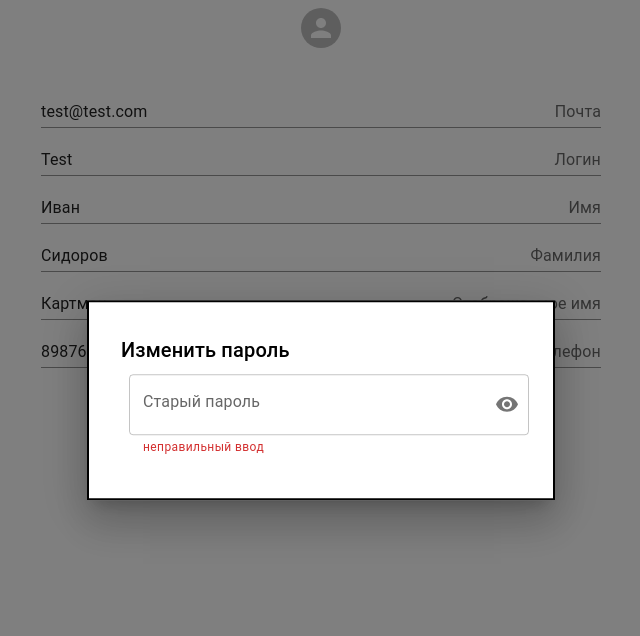
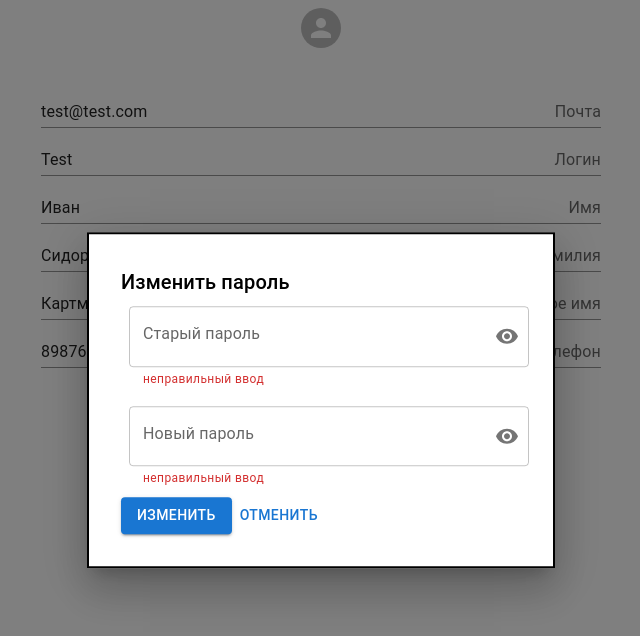
Before and after one commit to harlequin-plus/dreamteam_mf05, a React (Vite) app in the folder packages/client/: page / in a window 1280 px wide. Both pictures are taken after a click on the button "ИЗМЕНИТЬ ПАРОЛЬ". Shown: the top 636 px of the page, without its empty margins (319-959 px from the left). Built offline with nearby package versions, Linux system fonts and the light colour scheme.

Commit message:
added modal window for change pass

```diff
--- a/packages/client/src/components/BasicModal/BasicModal.tsx
+++ b/packages/client/src/components/BasicModal/BasicModal.tsx
@@ -26,27 +26,37 @@ const style = {
 interface ModalInput {
   id: string
   name: string
-  type: 'text' | 'password'
-  isPassword?: boolean
+  type?: 'text' | 'password'
 }
 
 type OwnProps = {
-  title: string
+  modalTitle: string
   inputs: ModalInput[]
+  handleSubmitForm: (data: DataBasicModalForm) => void
 }
-
+export type DataBasicModalForm = Record<string, string>
 type Props = FC<OwnProps>
 
 const BasicModal: Props = ({ ...otherProps }) => {
   const [open, setOpen] = useState(false)
+  const [data, setData]: [
+    DataBasicModalForm,
+    React.Dispatch<React.SetStateAction<DataBasicModalForm>>
+  ] = useState({})
   const handleOpen = () => setOpen(true)
   const handleClose = () => setOpen(false)
 
-  const { title, inputs } = otherProps
+  const handleOnChange = (value: string, id: string) => {
+    data[id] = value
+    setData(data)
+  }
+
+  const { modalTitle, inputs, handleSubmitForm } = otherProps
+
   return (
     <div>
       <Button variant="contained" onClick={handleOpen}>
-        {title}
+        {modalTitle}
       </Button>
       <Modal
         open={open}
@@ -54,13 +64,21 @@ const BasicModal: Props = ({ ...otherProps }) => {
         aria-labelledby="modal-modal-title">
         <Box sx={style}>
           <Typography id="modal-modal-title" variant="h6" component="h2">
-            {title}
+            {modalTitle}
           </Typography>
-          <Box component={'form'}>
+          <Box
+            component={'form'}
+            onSubmit={event => {
+              event.preventDefault()
+              handleSubmitForm(data)
+              handleClose()
+            }}>
             {inputs.map(input => {
-              if (input.isPassword) {
+              input.type = input.type ? input.type : 'text'
+              if (input.type === 'password') {
                 return (
                   <InputPassword
+                    onChange={handleOnChange}
                     key={input.id}
                     label={input.name}
                     id={input.id}
@@ -72,12 +90,10 @@ const BasicModal: Props = ({ ...otherProps }) => {
                   key={input.id}
                   sx={{ m: 1, width: '25rem' }}
                   variant="outlined">
-                  <InputLabel htmlFor="login-in-loginform">
-                    {input.name}
-                  </InputLabel>
+                  <InputLabel htmlFor={input.id}>{input.name}</InputLabel>
                   <OutlinedInput
                     sx={{ fontSize: '1.2rem' }}
-                    id="login-in-loginform"
+                    id={input.id}
                     type={input.type}
                     label={input.name}
                   />
@@ -85,6 +101,10 @@ const BasicModal: Props = ({ ...otherProps }) => {
                 </FormControl>
               )
             })}
+            <Button type="submit" variant="contained">
+              Изменить
+            </Button>
+            <Button onClick={handleClose}>Отменить</Button>
           </Box>
         </Box>
       </Modal>
--- a/packages/client/src/components/InputPassword/InputPassword.tsx
+++ b/packages/client/src/components/InputPassword/InputPassword.tsx
@@ -12,17 +12,19 @@ import { FC, useState } from 'react'
 type OwnProps = {
   label: string
   id: string
+  onChange: (value: string, id: string) => void
 }
 
 type Props = FC<OwnProps>
 
 const InputPassword: Props = ({ ...otherProps }) => {
   const [showPassword, setShowPassword] = useState(false)
-  const { label, id } = otherProps
+  const { label, id, onChange } = otherProps
   return (
     <FormControl sx={{ m: 1, width: '25rem' }} variant="outlined">
       <InputLabel htmlFor={id}>{label}</InputLabel>
       <OutlinedInput
+        onChange={event => onChange(event.target.value, id)}
         sx={{ fontSize: '1.2rem' }}
         id={id}
         type={showPassword ? 'text' : 'password'}
--- a/packages/client/src/pages/Profile.tsx
+++ b/packages/client/src/pages/Profile.tsx
@@ -1,9 +1,18 @@
 import { Box } from '@mui/material'
 import ChangeAvatar from '../components/ChangeAvatar/ChangeAvatar'
-import BasicModal from '../components/BasicModal/BasicModal'
+import BasicModal, {
+  DataBasicModalForm,
+} from '../components/BasicModal/BasicModal'
 import InputProfile from '../components/InputProfile/InputProfile'
+import { useEffect } from 'react'
 
 const Profile = () => {
+  useEffect(() => {
+    document.title = 'Мой профиль'
+  }, [])
+  const handleChangePassword = (data: DataBasicModalForm) => {
+    console.log(data)
+  }
   return (
     <Box display="flex" flexDirection="column" alignItems="center">
       <ChangeAvatar />
@@ -27,13 +36,18 @@ const Profile = () => {
         <InputProfile id="phone" value="89876543120" label="Телефон" />
       </Box>
       <BasicModal
-        title="Изменить пароль"
+        handleSubmitForm={handleChangePassword}
+        modalTitle="Изменить пароль"
         inputs={[
           {
             id: 'oldPassword',
             name: 'Старый пароль',
             type: 'password',
-            isPassword: true,
+          },
+          {
+            id: 'newPassword',
+            name: 'Новый пароль',
+            type: 'password',
           },
         ]}></BasicModal>
     </Box>
```
